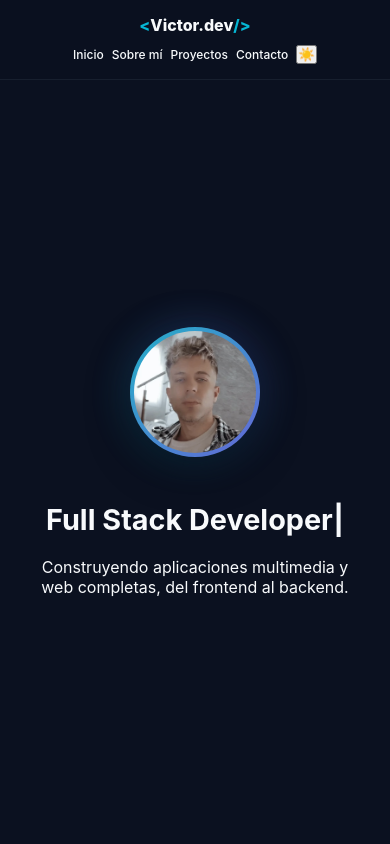
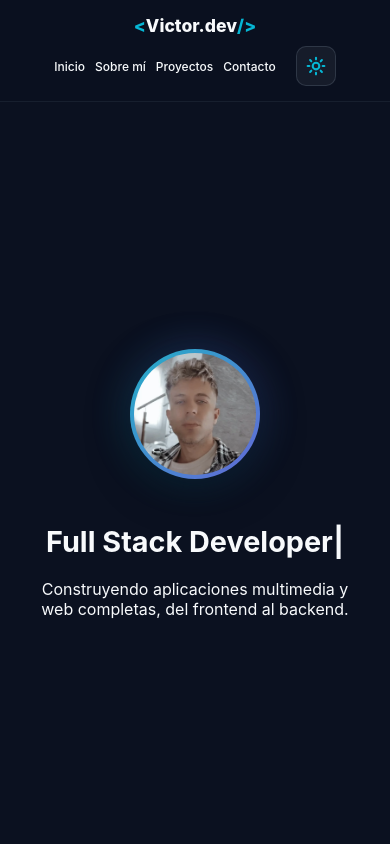
Before and after one commit to victorgonzalezsalasbcn-ctrl/Portfolio, a React (Vite) app: page / in a window 390 px wide. Shown: the top 844 px of the page. Built offline with nearby package versions, Linux system fonts and the light colour scheme.

Commit message:
Iconos de Lucide

```diff
--- a/src/components/Navbar.jsx
+++ b/src/components/Navbar.jsx
@@ -1,5 +1,6 @@
 import React, { useContext } from "react";
 import { ThemeContext } from "../context/ThemeContext.jsx";
+import { Sun, Moon } from "lucide-react";
 
 function Navbar() {
   const { theme, toggleTheme } = useContext(ThemeContext);
@@ -21,8 +22,18 @@ function Navbar() {
         {links.map(link => (
           <a key={link.id} href={`#${link.id}`}>{link.name}</a>
         ))}
-        <button className="theme-toggle" onClick={toggleTheme}>
-          {theme === "dark" ? "☀️" : "🌙"}
+
+        {/* Botón actualizado con iconos vectoriales */}
+        <button
+          className="theme-toggle"
+          onClick={toggleTheme}
+          aria-label="Cambiar tema"
+        >
+          {theme === "dark" ? (
+            <Sun size={20} strokeWidth={2.5} />
+          ) : (
+            <Moon size={20} strokeWidth={2.5} />
+          )}
         </button>
       </div>
     </nav>
--- a/src/index.css
+++ b/src/index.css
@@ -78,6 +78,38 @@ nav {
   font-size: 0.9rem;
 }
 
+/* --- THEME TOGGLE (ESTILO PRO) --- */
+.theme-toggle {
+  background: rgba(255, 255, 255, 0.05);
+  border: 1px solid rgba(148, 163, 184, 0.2);
+  color: var(--accent);
+  width: 40px;
+  height: 40px;
+  border-radius: 10px;
+  cursor: pointer;
+  display: flex;
+  align-items: center;
+  justify-content: center;
+  transition: all 0.3s cubic-bezier(0.4, 0, 0.2, 1);
+  margin-left: 10px;
+}
+
+.theme-toggle:hover {
+  background: rgba(6, 182, 212, 0.1);
+  border-color: var(--accent);
+  transform: translateY(-2px) rotate(15deg);
+  box-shadow: 0 0 15px rgba(6, 182, 212, 0.2);
+}
+
+.theme-toggle svg {
+  animation: scaleIn 0.3s ease-out;
+}
+
+@keyframes scaleIn {
+  from { transform: scale(0.5); opacity: 0; }
+  to { transform: scale(1); opacity: 1; }
+}
+
 /* --- HERO --- */
 #hero {
   height: calc(100vh - 80px);
@@ -96,14 +128,14 @@ nav {
   padding: 100px 5%;
   display: flex;
   flex-direction: column;
-  align-items: center; /* Centra las cajas horizontalmente */
-  text-align: center;   /* Centra títulos y textos sueltos */
+  align-items: center;
+  text-align: center;
 }
 
 h2 {
   font-size: 2.5rem;
   text-align: center;
-  margin-bottom: 60px; /* Más espacio bajo el título */
+  margin-bottom: 60px;
 }
 
 .contact-subtitle {
@@ -116,7 +148,7 @@ h2 {
 .contact-grid {
   display: grid;
   grid-template-columns: repeat(auto-fit, minmax(300px, 1fr));
-  gap: 40px; /* Mucho más espacio entre las cajas */
+  gap: 40px;
   width: 100%;
   max-width: 1100px;
   margin: 0 auto;
@@ -124,7 +156,7 @@ h2 {
 
 .contact-card {
   background: var(--card);
-  padding: 50px 30px; /* Más aire dentro de cada caja */
+  padding: 50px 30px;
   border-radius: 24px;
   text-decoration: none;
   border: 1px solid rgba(148, 163, 184, 0.1);
@@ -132,7 +164,7 @@ h2 {
   flex-direction: column;
   align-items: center;
   justify-content: center;
-  text-align: center; /* Centra el texto plano dentro de la caja */
+  text-align: center;
   transition: transform 0.3s ease, box-shadow 0.3s ease;
 }
 
@@ -144,7 +176,7 @@ h2 {
 
 .contact-icon-wrapper {
   color: var(--accent);
-  margin-bottom: 20px; /* Más separación bajo el icono */
+  margin-bottom: 20px;
   background: rgba(6, 182, 212, 0.1);
   padding: 15px;
   border-radius: 50%;
@@ -161,10 +193,10 @@ h2 {
 .contact-card p {
   font-size: 1rem;
   opacity: 0.8;
-  word-break: break-all; /* Evita que el email rompa la caja en móviles */
+  word-break: break-all;
 }
 
-/* --- AJUSTES MÓVIL CRÍTICOS --- */
+/* --- AJUSTES MÓVIL --- */
 @media (max-width: 600px) {
   nav {
     height: auto !important;
@@ -188,34 +220,17 @@ h2 {
     font-size: 1.1rem !important;
     width: 100% !important;
     text-align: center !important;
+    display: flex !important;
+    justify-content: center !important;
   }
 
   .contact-grid {
     grid-template-columns: 1fr !important;
     padding: 0 10px !important;
   }
-
-  .contact-card {
-    width: 100% !important;
-  }
 }
 
-/* Ajuste final para evitar que el logo se rompa */
-@media (max-width: 600px) {
-  .nav-logo {
-    display: flex !important;
-    justify-content: center !important;
-    align-items: center !important;
-    font-size: 1rem !important;
-  }
-
-  /* Reducimos un poco más el espacio entre links para que no se amontonen */
-  .nav-links {
-    gap: 8px !important;
-  }
-}
-
-/* --- HERO SECTION --- */
+/* --- HERO SECTION (FOTO Y EFECTOS) --- */
 #hero {
   display: flex;
   flex-direction: column;
@@ -234,7 +249,6 @@ h2 {
   align-items: center;
 }
 
-/* Efecto de resplandor profesional detrás de la foto */
 .profile-container::before {
   content: '';
   position: absolute;
@@ -254,13 +268,12 @@ h2 {
   height: 180px !important;
   border-radius: 50% !important;
   object-fit: cover;
-  /* Borde con gradiente suave usando padding y background */
   padding: 4px;
   background: linear-gradient(135deg, var(--accent) 0%, #6366f1 100%);
   border: none !important;
   box-shadow: 0 10px 40px rgba(0, 0, 0, 0.5);
   transition: all 0.5s cubic-bezier(0.175, 0.885, 0.32, 1.275);
-  filter: grayscale(20%); /* Toque elegante */
+  filter: grayscale(20%);
 }
 
 .profile-img:hover {
@@ -269,13 +282,12 @@ h2 {
   box-shadow: 0 15px 50px rgba(6, 182, 212, 0.3);
 }
 
-/* Animación sutil de pulso para el brillo */
 @keyframes pulse-glow {
   from { transform: scale(0.95); opacity: 0.3; }
   to { transform: scale(1.05); opacity: 0.6; }
 }
 
-/* --- RESPONSIVE --- */
+/* --- RESPONSIVE FINAL --- */
 @media (max-width: 768px) {
   .profile-img {
     width: 150px !important;
```
